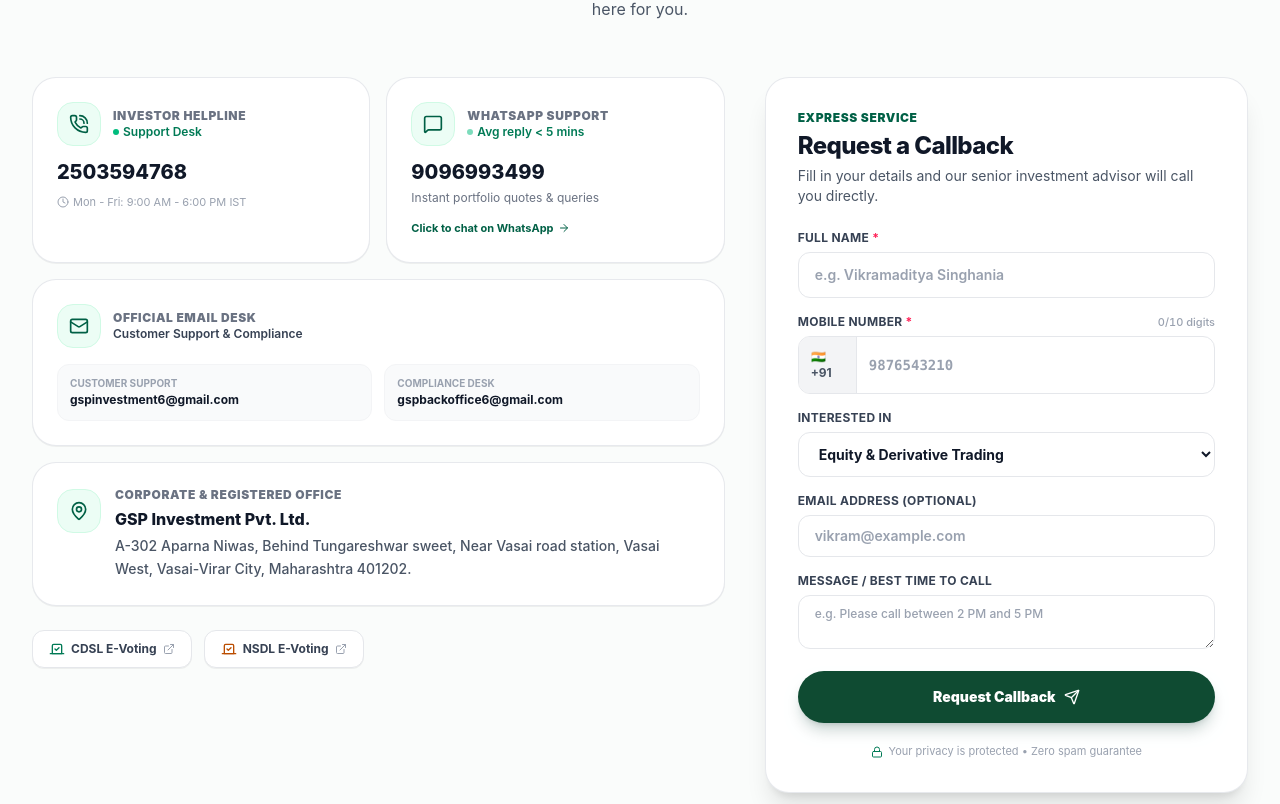
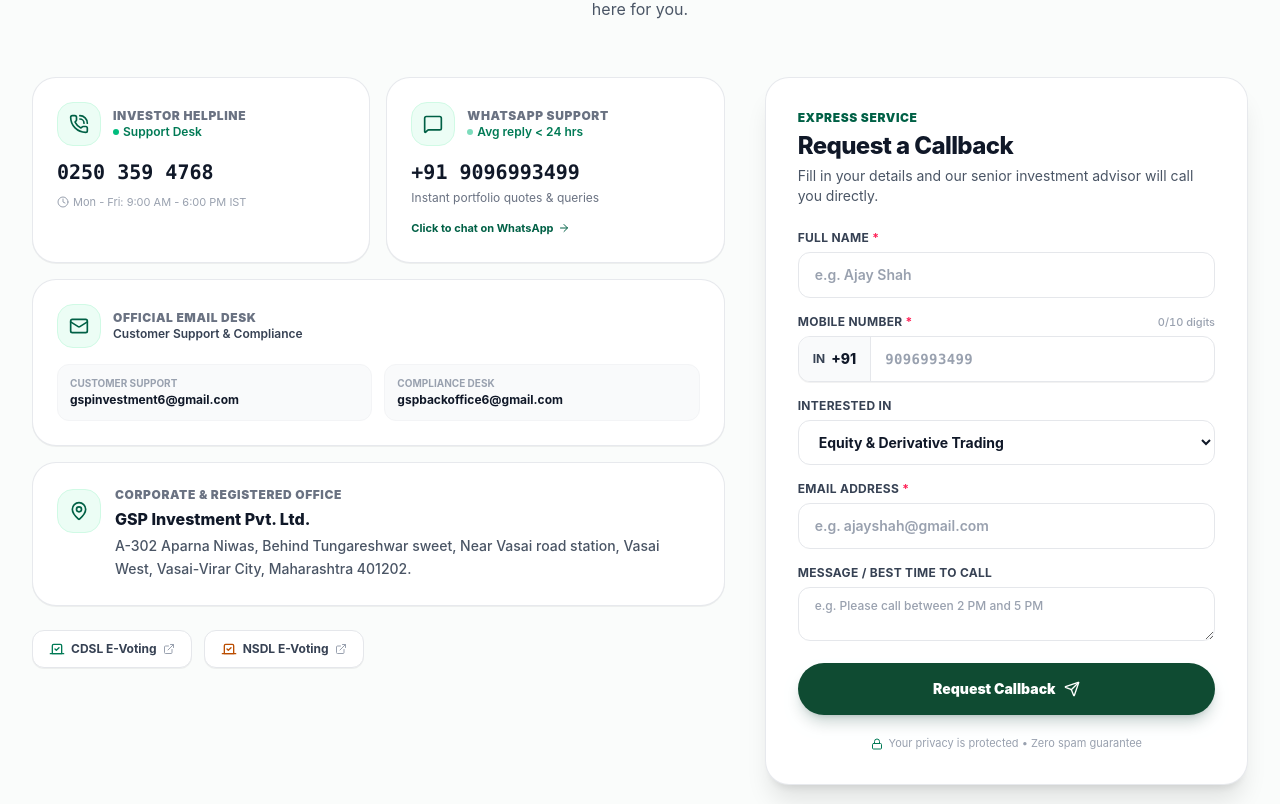
Before and after one commit to ARI-23o/Investment-Platform, a React (Vite) app: page / in a window 1280 px wide. Shown: the part 8676-9480 px from the top of the page. Built offline with nearby package versions, Linux system fonts and the light colour scheme; no server answers.

Commit message:
feat: update helpline to 0250 359 4768, WhatsApp to +91 9096993499 with 24hr avg reply, Ajay Shah/9096993499 placeholders, fix IN +91 layout, and make email required

```diff
--- a/src/components/ContactSection.jsx
+++ b/src/components/ContactSection.jsx
@@ -100,6 +100,12 @@ export default function ContactSection({ onCallbackSubmitted }) {
       validationErrors.mobile = "Please enter a valid 10-digit Indian mobile number starting with 6, 7, 8 or 9";
     }
 
+    if (!email.trim()) {
+      validationErrors.email = "Email address is required";
+    } else if (!/^[^\s@]+@[^\s@]+\.[^\s@]+$/.test(email.trim())) {
+      validationErrors.email = "Please enter a valid email address (e.g. ajayshah@gmail.com)";
+    }
+
     if (Object.keys(validationErrors).length > 0) {
       setErrors(validationErrors);
       return;
@@ -140,27 +146,24 @@ export default function ContactSection({ onCallbackSubmitted }) {
         console.warn("Backend save error", err);
       }
 
-      // 3. Google Sheet Webhook sync (permanent)
+      // 3. Optional Google Sheet sync
       try {
         syncLeadToGoogleSheet(callbackRecord);
       } catch (err) {
         console.warn("Google Sheet sync error", err);
       }
 
-      setIsSubmitting(false);
+      // 4. Trigger parent callback if provided
+      if (onCallbackSubmitted) {
+        onCallbackSubmitted(callbackRecord);
+      }
+
       setSubmittedLead(callbackRecord);
+      setIsSuccessModalOpen(true);
       setCountdown(10);
-      setIsSuccessModalOpen(true);
-
-      if (onCallbackSubmitted) {
-        try {
-          onCallbackSubmitted(callbackRecord);
-        } catch (e) {
-          console.warn("Parent callback handler error:", e);
-        }
-      }
     } catch (err) {
-      console.error("Submission failed:", err);
+      console.error("Callback submission error:", err);
+    } finally {
       setIsSubmitting(false);
     }
   };
@@ -211,10 +214,10 @@ export default function ContactSection({ onCallbackSubmitted }) {
                   </div>
                 </div>
                 <a
-                  href="tel:2503594768"
-                  className="text-lg sm:text-xl font-extrabold text-gray-900 hover:text-emerald-800 transition-colors block"
+                  href="tel:02503594768"
+                  className="text-lg sm:text-xl font-extrabold text-gray-900 hover:text-emerald-800 transition-colors block font-mono"
                 >
-                  2503594768
+                  0250 359 4768
                 </a>
                 <div className="text-[11px] text-gray-400 mt-2 flex items-center gap-1">
                   <Clock className="w-3 h-3" />
@@ -232,7 +235,7 @@ export default function ContactSection({ onCallbackSubmitted }) {
                     <h3 className="text-xs font-black uppercase tracking-wider text-gray-500">WhatsApp Support</h3>
                     <div className="text-xs text-emerald-700 font-semibold flex items-center gap-1">
                       <span className="w-1.5 h-1.5 rounded-full bg-emerald-500 animate-pulse"></span>
-                      <span>Avg reply &lt; 5 mins</span>
+                      <span>Avg reply &lt; 24 hrs</span>
                     </div>
                   </div>
                 </div>
@@ -240,9 +243,9 @@ export default function ContactSection({ onCallbackSubmitted }) {
                   href="https://wa.me/919096993499?text=Hi%20GSP%20Investment%2C%20I%20would%20like%20to%20know%20more%20about%20your%20services"
                   target="_blank"
                   rel="noreferrer"
-                  className="text-lg sm:text-xl font-extrabold text-gray-900 hover:text-emerald-800 transition-colors block"
+                  className="text-lg sm:text-xl font-extrabold text-gray-900 hover:text-emerald-800 transition-colors block font-mono"
                 >
-                  9096993499
+                  +91 9096993499
                 </a>
                 <div className="text-xs text-gray-500 mt-1">
                   Instant portfolio quotes & queries
@@ -362,7 +365,7 @@ export default function ContactSection({ onCallbackSubmitted }) {
                   </label>
                   <input
                     type="text"
-                    placeholder="e.g. Vikramaditya Singhania"
+                    placeholder="e.g. Ajay Shah"
                     value={fullName}
                     onChange={handleNameChange}
                     className={`w-full px-4 py-3 rounded-xl border text-sm font-semibold text-gray-900 placeholder-gray-400 outline-none transition-all ${
@@ -380,7 +383,7 @@ export default function ContactSection({ onCallbackSubmitted }) {
                   )}
                 </div>
 
-                {/* Mobile - Only 10 Digits Allowed */}
+                {/* Mobile - Only 10 Digits Allowed with Clean IN +91 Prefix */}
                 <div>
                   <div className="flex items-center justify-between mb-1.5">
                     <label className="block text-xs font-bold text-gray-700 uppercase tracking-wide">
@@ -390,23 +393,24 @@ export default function ContactSection({ onCallbackSubmitted }) {
                       {mobile.length}/10 digits
                     </span>
                   </div>
-                  <div className={`flex items-center rounded-xl border overflow-hidden transition-all ${
+                  <div className={`flex items-center rounded-xl border bg-white overflow-hidden transition-all shadow-2xs ${
                     errors.mobile
-                      ? "border-rose-400 bg-rose-50/30 focus-within:border-rose-600 focus-within:ring-1 focus-within:ring-rose-500"
+                      ? "border-rose-400 bg-rose-50/20 focus-within:border-rose-600 focus-within:ring-1 focus-within:ring-rose-500"
                       : "border-gray-200 focus-within:border-[#0f4b32] focus-within:ring-1 focus-within:ring-[#0f4b32]"
                   }`}>
-                    <span className="px-3 py-3 bg-gray-100 text-xs font-bold text-gray-600 border-r border-gray-200 select-none">
-                      🇮🇳 +91
-                    </span>
+                    <div className="flex items-center gap-1.5 px-3.5 py-3 bg-gray-50 text-gray-700 border-r border-gray-200 shrink-0 select-none">
+                      <span className="text-xs font-bold text-gray-700">IN</span>
+                      <span className="text-sm font-extrabold text-gray-900">+91</span>
+                    </div>
                     <input
                       type="tel"
                       inputMode="numeric"
                       pattern="[0-9]*"
                       maxLength={10}
-                      placeholder="9876543210"
+                      placeholder="9096993499"
                       value={mobile}
                       onChange={handleMobileChange}
-                      className="w-full px-3 py-3 text-sm font-semibold text-gray-900 placeholder-gray-400 outline-none bg-transparent font-mono"
+                      className="w-full px-3.5 py-3 text-sm font-bold text-gray-900 placeholder-gray-400 outline-none bg-transparent font-mono tracking-wide"
                       required
                     />
                   </div>
@@ -446,18 +450,32 @@ export default function ContactSection({ onCallbackSubmitted }) {
                   </select>
                 </div>
 
-                {/* Optional Email */}
+                {/* Email Address - Required */}
                 <div>
                   <label className="block text-xs font-bold text-gray-700 mb-1.5 uppercase tracking-wide">
-                    Email Address (Optional)
+                    Email Address <span className="text-rose-500">*</span>
                   </label>
                   <input
                     type="email"
-                    placeholder="vikram@example.com"
+                    placeholder="e.g. ajayshah@gmail.com"
                     value={email}
-                    onChange={(e) => setEmail(e.target.value)}
-                    className="w-full px-4 py-2.5 rounded-xl border border-gray-200 text-sm font-semibold text-gray-900 placeholder-gray-400 outline-none focus:border-[#0f4b32]"
+                    onChange={(e) => {
+                      setEmail(e.target.value);
+                      if (errors.email) setErrors((prev) => ({ ...prev, email: null }));
+                    }}
+                    className={`w-full px-4 py-3 rounded-xl border text-sm font-semibold text-gray-900 placeholder-gray-400 outline-none transition-all ${
+                      errors.email
+                        ? "border-rose-400 bg-rose-50/30 focus:border-rose-600 focus:ring-1 focus:ring-rose-500"
+                        : "border-gray-200 focus:border-[#0f4b32] focus:ring-1 focus:ring-[#0f4b32]"
+                    }`}
+                    required
                   />
+                  {errors.email && (
+                    <p className="text-[11px] font-bold text-rose-600 mt-1 flex items-center gap-1">
+                      <span>⚠</span>
+                      <span>{errors.email}</span>
+                    </p>
+                  )}
                 </div>
 
                 {/* Message / Preferred Time */}
--- a/src/components/Footer.jsx
+++ b/src/components/Footer.jsx
@@ -135,11 +135,11 @@ export default function Footer({ onOpenLogin, onOpenRegister, onSelectShare, onO
               </p>
               <div className="pt-2">
                 <span className="text-emerald-400 block font-semibold">Investor Helpline:</span>
-                <a href="tel:2503594768" className="text-white font-bold text-sm hover:text-amber-400 transition-colors">2503594768</a>
+                <a href="tel:02503594768" className="text-white font-bold text-sm hover:text-amber-400 transition-colors">0250 359 4768</a>
               </div>
               <div>
                 <span className="text-emerald-400 block font-semibold">WhatsApp:</span>
-                <a href="https://wa.me/919096993499" target="_blank" rel="noreferrer" className="text-white font-bold hover:text-amber-400 transition-colors">9096993499</a>
+                <a href="https://wa.me/919096993499" target="_blank" rel="noreferrer" className="text-white font-bold hover:text-amber-400 transition-colors">+91 9096993499</a>
               </div>
               <div>
                 <span className="text-emerald-400 block font-semibold">Customer Support:</span>
--- a/src/components/Modals.jsx
+++ b/src/components/Modals.jsx
@@ -339,7 +339,7 @@ export function OpenAccountModal({ isOpen, onClose, onRegisterSuccess }) {
                   required
                   value={name}
                   onChange={(e) => setName(e.target.value)}
-                  placeholder="e.g. Vikram Sharma"
+                  placeholder="e.g. Ajay Shah"
                   className="w-full px-4 py-2.5 rounded-xl border border-gray-200 text-sm focus:border-emerald-600 focus:ring-1 focus:ring-emerald-600 outline-none"
                 />
               </div>
@@ -357,7 +357,7 @@ export function OpenAccountModal({ isOpen, onClose, onRegisterSuccess }) {
                     required
                     value={mobile}
                     onChange={(e) => setMobile(e.target.value.replace(/\D/g, "").slice(0, 10))}
-                    placeholder="9876543210"
+                    placeholder="9096993499"
                     className="w-full px-4 py-2.5 rounded-xl border border-gray-200 text-sm focus:border-emerald-600 focus:ring-1 focus:ring-emerald-600 outline-none font-mono"
                   />
                 </div>
@@ -387,7 +387,7 @@ export function OpenAccountModal({ isOpen, onClose, onRegisterSuccess }) {
                   required
                   value={email}
                   onChange={(e) => setEmail(e.target.value)}
-                  placeholder="name@email.com"
+                  placeholder="e.g. ajayshah@gmail.com"
                   className="w-full px-4 py-2.5 rounded-xl border border-gray-200 text-sm focus:border-emerald-600 focus:ring-1 focus:ring-emerald-600 outline-none"
                 />
               </div>
@@ -522,7 +522,7 @@ export function QuickEnquiryModal({ isOpen, onClose, share, onSubmitted }) {
                   required
                   value={name}
                   onChange={(e) => setName(e.target.value)}
-                  placeholder="Your Name"
+                  placeholder="e.g. Ajay Shah"
                   className="w-full px-4 py-2 rounded-xl border border-gray-200 text-sm focus:border-emerald-600 outline-none"
                 />
               </div>
@@ -539,7 +539,7 @@ export function QuickEnquiryModal({ isOpen, onClose, share, onSubmitted }) {
                   required
                   value={mobile}
                   onChange={(e) => setMobile(e.target.value.replace(/\D/g, "").slice(0, 10))}
-                  placeholder="9876543210"
+                  placeholder="9096993499"
                   className="w-full px-4 py-2 rounded-xl border border-gray-200 text-sm focus:border-emerald-600 outline-none font-mono"
                 />
               </div>
@@ -676,7 +676,7 @@ export function ConsultAdvisorModal({ isOpen, onClose, service, onSubmitted }) {
                     setFullName(e.target.value);
                     if (errors.fullName) setErrors((prev) => ({ ...prev, fullName: null }));
                   }}
-                  placeholder="e.g. Vikram Sharma"
+                  placeholder="e.g. Ajay Shah"
                   className="w-full px-4 py-2.5 rounded-xl border border-gray-200 text-sm focus:border-emerald-600 outline-none font-medium"
                 />
                 {errors.fullName && (
@@ -688,8 +688,11 @@ export function ConsultAdvisorModal({ isOpen, onClose, service, onSubmitted }) {
                 <label className="block text-xs font-bold text-gray-700 uppercase tracking-wider mb-1">
                   Mobile Number (10 Digits) *
                 </label>
-                <div className="relative">
-                  <span className="absolute left-3.5 top-2.5 text-sm font-bold text-gray-500">+91</span>
+                <div className="flex items-center rounded-xl border border-gray-200 overflow-hidden bg-white focus-within:border-emerald-600 focus-within:ring-1 focus-within:ring-emerald-600">
+                  <div className="flex items-center gap-1 px-3 py-2.5 bg-gray-50 text-gray-700 border-r border-gray-200 shrink-0 select-none">
+                    <span className="text-xs font-bold text-gray-600">IN</span>
+                    <span className="text-xs font-extrabold text-gray-900">+91</span>
+                  </div>
                   <input
                     type="tel"
                     inputMode="numeric"
@@ -697,8 +700,8 @@ export function ConsultAdvisorModal({ isOpen, onClose, service, onSubmitted }) {
                     maxLength={10}
                     value={mobile}
                     onChange={handleMobileChange}
-                    placeholder="9876543210"
-                    className="w-full pl-12 pr-4 py-2.5 rounded-xl border border-gray-200 text-sm focus:border-emerald-600 outline-none font-bold text-gray-900"
+                    placeholder="9096993499"
+                    className="w-full px-3 py-2.5 text-sm outline-none font-bold text-gray-900 placeholder-gray-400 bg-transparent font-mono"
                   />
                 </div>
                 {errors.mobile && (
@@ -714,7 +717,7 @@ export function ConsultAdvisorModal({ isOpen, onClose, service, onSubmitted }) {
                   type="email"
                   value={email}
                   onChange={(e) => setEmail(e.target.value)}
-                  placeholder="vikram@example.com"
+                  placeholder="e.g. ajayshah@gmail.com"
                   className="w-full px-4 py-2.5 rounded-xl border border-gray-200 text-sm focus:border-emerald-600 outline-none"
                 />
               </div>
--- a/src/components/ShareDetailsView.jsx
+++ b/src/components/ShareDetailsView.jsx
@@ -460,7 +460,7 @@ export default function ShareDetailsView({ selectedShareId, onBack, onEnquirySuc
                     </label>
                     <input
                       type="text"
-                      placeholder="e.g. Rahul Sharma"
+                      placeholder="e.g. Ajay Shah"
                       value={fullName}
                       onChange={(e) => setFullName(e.target.value)}
                       className="w-full px-4 py-2.5 rounded-xl border border-gray-200 text-sm font-semibold text-gray-900 placeholder-gray-400 outline-none focus:border-[#0f4b32] focus:ring-1 focus:ring-[#0f4b32]"
@@ -474,15 +474,16 @@ export default function ShareDetailsView({ selectedShareId, onBack, onEnquirySuc
                       Mobile Number <span className="text-rose-500">*</span>
                     </label>
                     <div className="flex items-center rounded-xl border border-gray-200 overflow-hidden focus-within:border-[#0f4b32] focus-within:ring-1 focus-within:ring-[#0f4b32]">
-                      <span className="px-3 py-2.5 bg-gray-100 text-xs font-bold text-gray-600 border-r border-gray-200 select-none">
-                        🇮🇳 +91
-                      </span>
+                      <div className="flex items-center gap-1 px-3 py-2.5 bg-gray-50 text-gray-700 border-r border-gray-200 shrink-0 select-none">
+                        <span className="text-xs font-bold text-gray-600">IN</span>
+                        <span className="text-xs font-extrabold text-gray-900">+91</span>
+                      </div>
                       <input
                         type="tel"
                         inputMode="numeric"
                         pattern="[0-9]*"
                         maxLength={10}
-                        placeholder="9876543210"
+                        placeholder="9096993499"
                         value={mobile}
                         onChange={(e) => setMobile(e.target.value.replace(/\D/g, "").slice(0, 10))}
                         className="w-full px-3 py-2.5 text-sm font-semibold text-gray-900 placeholder-gray-400 outline-none font-mono bg-transparent"
@@ -498,7 +499,7 @@ export default function ShareDetailsView({ selectedShareId, onBack, onEnquirySuc
                     </label>
                     <input
                       type="email"
-                      placeholder="rahul@example.com"
+                      placeholder="e.g. ajayshah@gmail.com"
                       value={email}
                       onChange={(e) => setEmail(e.target.value)}
                       className="w-full px-4 py-2.5 rounded-xl border border-gray-200 text-sm font-semibold text-gray-900 placeholder-gray-400 outline-none focus:border-[#0f4b32]"
```
